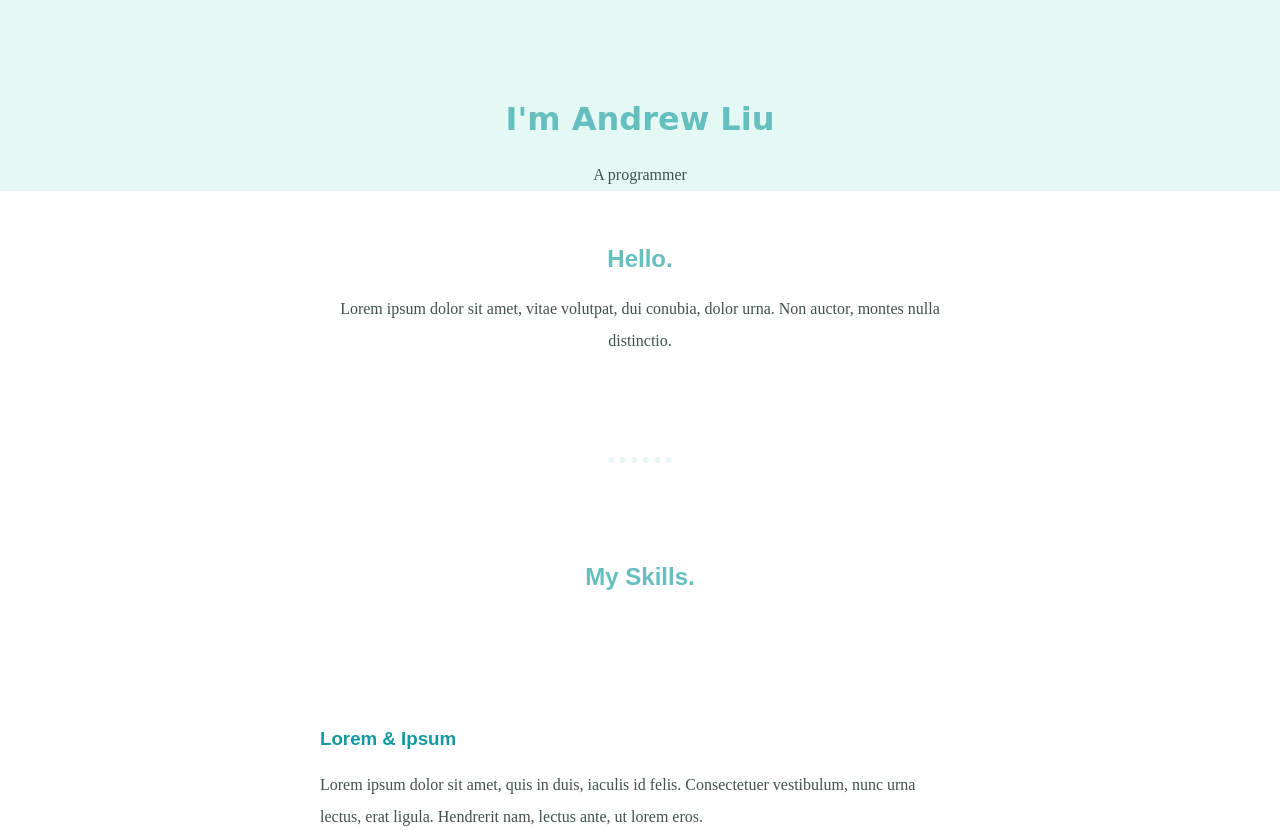
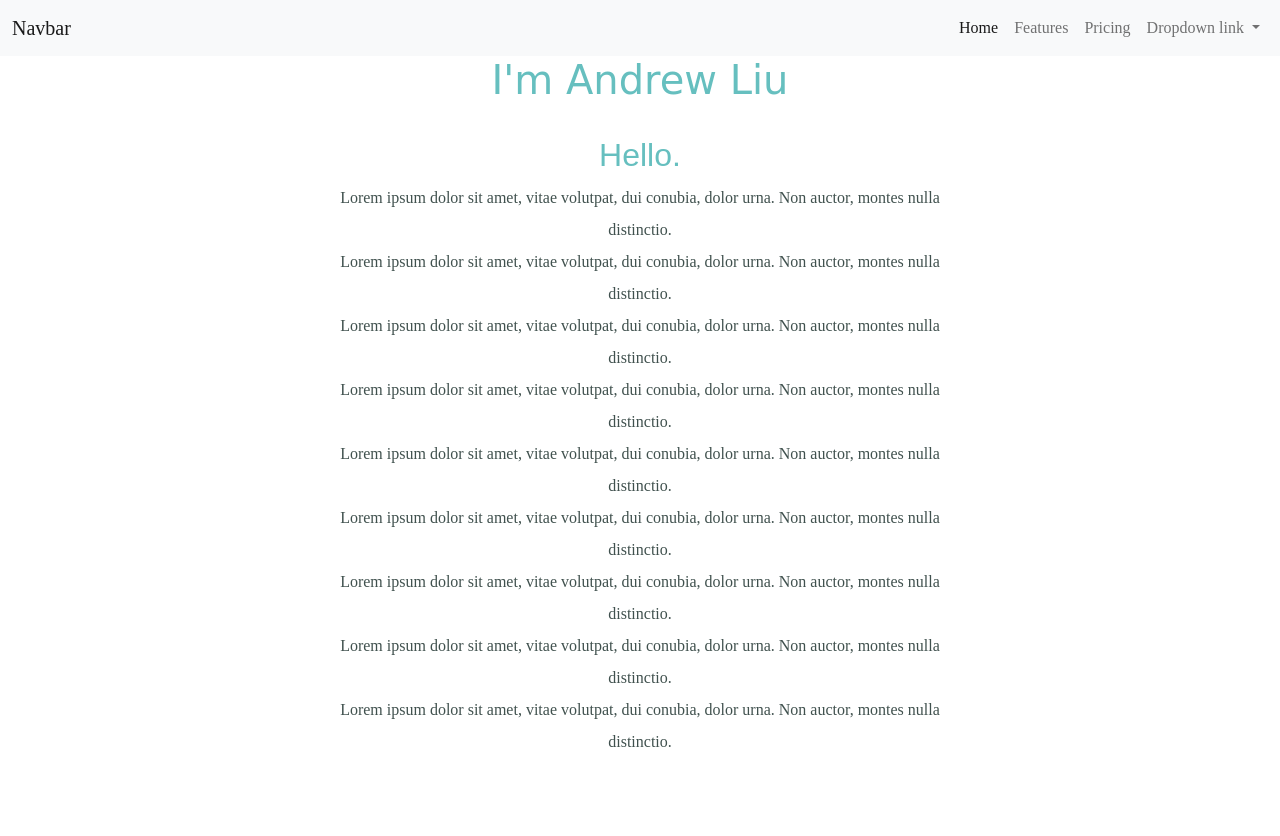
Before and after one commit to andrew20012656/cv, a plain HTML site: page index.html in a window 1280 px wide. Shown: the top 836 px of the page. Drawn offline with nearby package versions, Linux system fonts and the light colour scheme.

Commit message:
updated nav

```diff
--- a/index.html
+++ b/index.html
@@ -7,23 +7,62 @@
   <title>Andrew Liu</title>
   <meta name="description" content="">
   <meta name="viewport" content="width=device-width, initial-scale=1">
+  <link href="https://cdn.jsdelivr.net/npm/bootstrap@5.2.2/dist/css/bootstrap.min.css" rel="stylesheet" integrity="sha384-Zenh87qX5JnK2Jl0vWa8Ck2rdkQ2Bzep5IDxbcnCeuOxjzrPF/et3URy9Bv1WTRi" crossorigin="anonymous">
   <link rel="stylesheet" href="css/styles.css">
   <link rel="icon" href="favicon.ico">
 </head>
 
 <body>
-  <div class="top-container">
-    <h1>I'm Andrew Liu</h1>
-    <p>A programmer</p>
+  <nav class="navbar navbar-expand-sm bg-light">
+    <div class="container-fluid">
+      <a class="navbar-brand" href="#">Navbar</a>
+      <button class="navbar-toggler" type="button" data-bs-toggle="collapse" data-bs-target="#navbarNavDropdown" aria-controls="navbarNavDropdown" aria-expanded="false" aria-label="Toggle navigation">
+        <span class="navbar-toggler-icon"></span>
+      </button>
+      <div class="collapse navbar-collapse justify-content-end" id="navbarNavDropdown">
+        <ul class="navbar-nav ">
+          <li class="nav-item">
+            <a class="nav-link active" aria-current="page" href="#">Home</a>
+          </li>
+          <li class="nav-item">
+            <a class="nav-link" href="#">Features</a>
+          </li>
+          <li class="nav-item">
+            <a class="nav-link" href="#">Pricing</a>
+          </li>
+          <li class="nav-item dropdown">
+            <a class="nav-link dropdown-toggle" href="#" role="button" data-bs-toggle="dropdown" aria-expanded="false">
+              Dropdown link
+            </a>
+            <ul class="dropdown-menu">
+              <li><a class="dropdown-item" href="#">Action</a></li>
+              <li><a class="dropdown-item" href="#">Another action</a></li>
+              <li><a class="dropdown-item" href="#">Something else here</a></li>
+            </ul>
+          </li>
+        </ul>
+      </div>
+    </div>
+  </nav>
+  <h1>I'm Andrew Liu</h1>
   </div>
   <div class="middle-container">
     <div class="profile">
       <img src="" alt="">
       <h2>Hello.</h2>
       <p class="intro">Lorem ipsum dolor sit amet, vitae volutpat, dui conubia, dolor urna. Non auctor, montes nulla distinctio.</p>
+      <p class="intro">Lorem ipsum dolor sit amet, vitae volutpat, dui conubia, dolor urna. Non auctor, montes nulla distinctio.</p>
+      <p class="intro">Lorem ipsum dolor sit amet, vitae volutpat, dui conubia, dolor urna. Non auctor, montes nulla distinctio.</p>
+      <p class="intro">Lorem ipsum dolor sit amet, vitae volutpat, dui conubia, dolor urna. Non auctor, montes nulla distinctio.</p>
+      <p class="intro">Lorem ipsum dolor sit amet, vitae volutpat, dui conubia, dolor urna. Non auctor, montes nulla distinctio.</p>
+      <p class="intro">Lorem ipsum dolor sit amet, vitae volutpat, dui conubia, dolor urna. Non auctor, montes nulla distinctio.</p>
+      <p class="intro">Lorem ipsum dolor sit amet, vitae volutpat, dui conubia, dolor urna. Non auctor, montes nulla distinctio.</p>
+      <p class="intro">Lorem ipsum dolor sit amet, vitae volutpat, dui conubia, dolor urna. Non auctor, montes nulla distinctio.</p>
+      <p class="intro">Lorem ipsum dolor sit amet, vitae volutpat, dui conubia, dolor urna. Non auctor, montes nulla distinctio.</p>
+
     </div>
     <hr>
-    <div class="skills">
+    <div class="skills" id="work-history">
       <h2>My Skills.</h2>
       <div class="skill-row">
         <img class="" src="" alt="">
```
